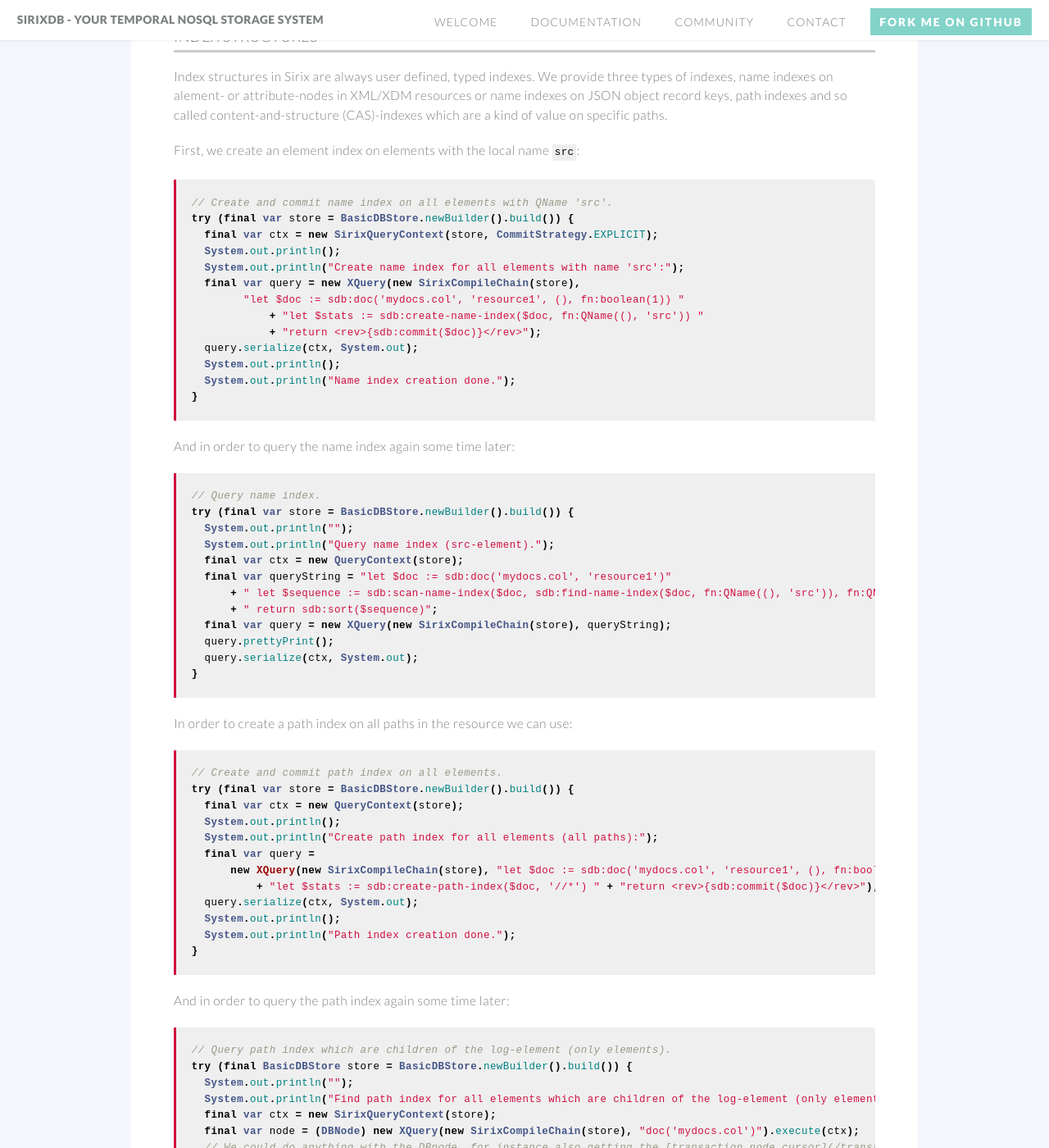
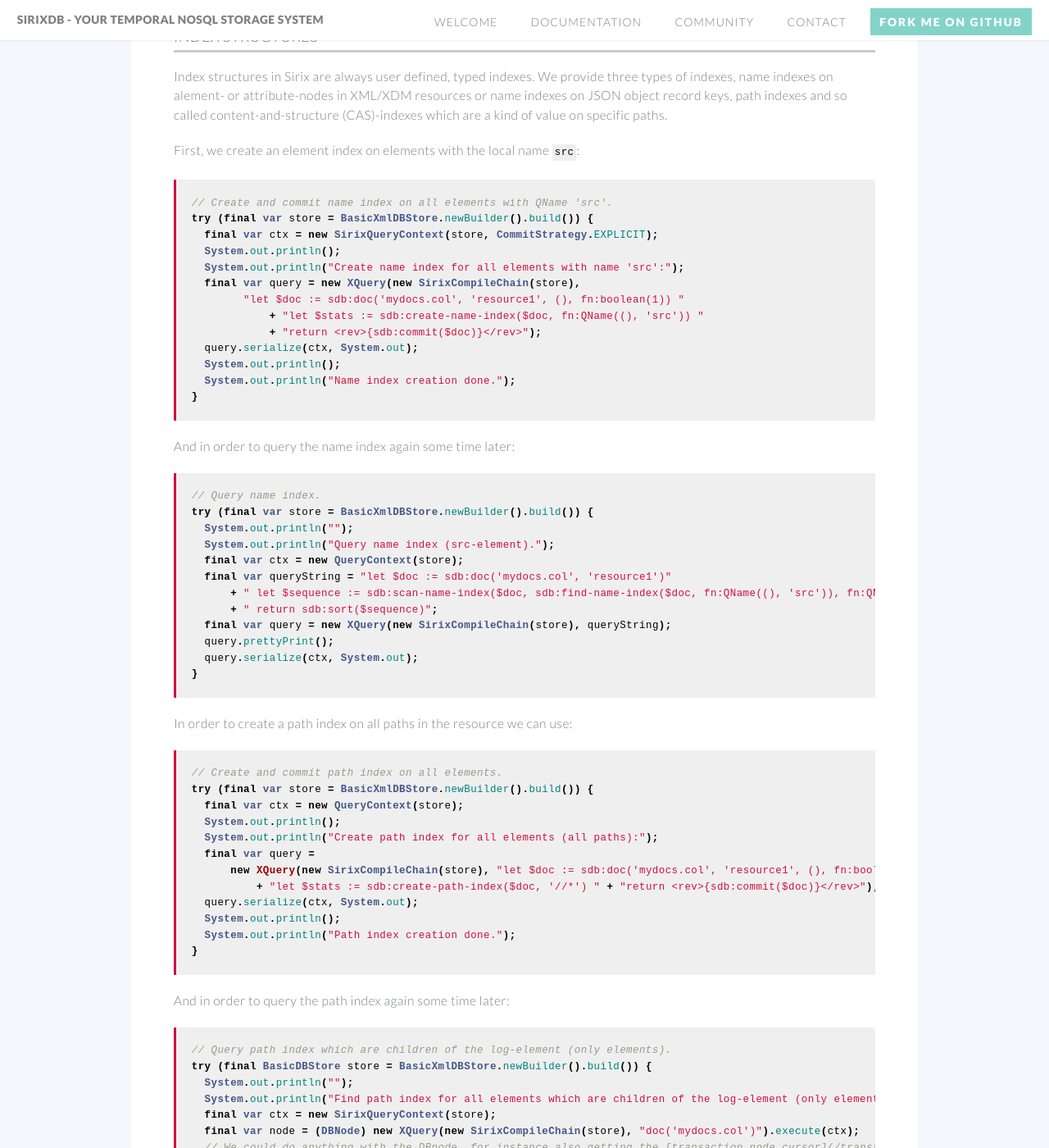
Before and after one commit to sirixdb/sirixdb.github.io, a Jekyll site: the page built from xml-xquery-api.md, in a window 1280 px wide and 1400 px high, scrolled down 6259 px. Shown: the whole window at 82% size. Built offline with Jekyll 4.4.1, drawn with Linux system fonts in a browser that asks for light colours; our own code applies the rules of GitHub Pages for plain Markdown files; some of the changed text lies outside the part shown.

Commit message:
Update xml-xquery-api.md

````diff
--- a/xml-xquery-api.md
+++ b/xml-xquery-api.md
@@ -59,7 +59,7 @@
 final var doc = Paths.get("src", "main", "resources", "orga.xml");
 
 // Initialize query context and store.
-try (final var store = BasicDBStore.newBuilder().build()) {
+try (final var store = BasicXmlDBStore.newBuilder().build()) {
   final var ctx1 = new SirixQueryContext(store);
 
   // Use XQuery to load sample document into store.
@@ -114,7 +114,7 @@
 final var doc = generateSampleDoc("sample");
 
 // Initialize query context and store.
-try (final var store = BasicDBStore.newBuilder().build()) {
+try (final var store = BasicXmlDBStore.newBuilder().build()) {
   final var ctx1 = new SirixQueryContext(store);
 
   // Use XQuery to load sample document into store.
@@ -150,7 +150,7 @@
 For instance to simply serialize all revisions, we can use the axis `all-time::`
 
 ```java
-try (final var store = BasicDBStore.newBuilder().build()) {
+try (final var store = BasicXmlDBStore.newBuilder().build()) {
   final var ctx = new SirixQueryContext(store);
   System.out.println();
   System.out.println("Query loaded document:");
@@ -173,7 +173,7 @@
 However, you might also be interested in loading a revision by a given timestamp/point in time. You might simply use the function `sdb:open($database as xs:string, $resource as xs:string, $pointInTime as xs:dateTime) as $doc`.
 
 ```java
-try (final var store = BasicDBStore.newBuilder().build()) {
+try (final var store = BasicXmlDBStore.newBuilder().build()) {
   final var ctx = new SirixQueryContext(store);
   System.out.println();
   System.out.println("Query loaded document:");
@@ -250,7 +250,7 @@
 
 ```java
 // Create and commit name index on all elements with QName 'src'.
-try (final var store = BasicDBStore.newBuilder().build()) {
+try (final var store = BasicXmlDBStore.newBuilder().build()) {
   final var ctx = new SirixQueryContext(store, CommitStrategy.EXPLICIT);
   System.out.println();
   System.out.println("Create name index for all elements with name 'src':");
@@ -268,7 +268,7 @@
 
 ```java
 // Query name index.
-try (final var store = BasicDBStore.newBuilder().build()) {
+try (final var store = BasicXmlDBStore.newBuilder().build()) {
   System.out.println("");
   System.out.println("Query name index (src-element).");
   final var ctx = new QueryContext(store);
@@ -285,7 +285,7 @@
 
 ```java
 // Create and commit path index on all elements.
-try (final var store = BasicDBStore.newBuilder().build()) {
+try (final var store = BasicXmlDBStore.newBuilder().build()) {
   final var ctx = new QueryContext(store);
   System.out.println();
   System.out.println("Create path index for all elements (all paths):");
@@ -302,7 +302,7 @@
 
 ```java
 // Query path index which are children of the log-element (only elements).
-try (final BasicDBStore store = BasicDBStore.newBuilder().build()) {
+try (final BasicDBStore store = BasicXmlDBStore.newBuilder().build()) {
   System.out.println("");
   System.out.println("Find path index for all elements which are children of the log-element (only elements).");
   final var ctx = new SirixQueryContext(store);
@@ -329,7 +329,7 @@
 
 ```java
 // Create and commit CAS indexes on all attribute- and text-nodes.
-try (final BasicDBStore store = BasicDBStore.newBuilder().build()) {
+try (final var store = BasicXmlDBStore.newBuilder().build()) {
   final QueryContext ctx = new QueryContext(store);
   System.out.println();
   System.out.println(
@@ -350,7 +350,7 @@
 
 ```java
 // Query CAS index.
-try (final var store = BasicDBStore.newBuilder().build()) {
+try (final var store = BasicXmlDBStore.newBuilder().build()) {
   System.out.println("");
   System.out.println("Find CAS index for all attribute values.");
   final var ctx = new SirixQueryContext(store);
````
